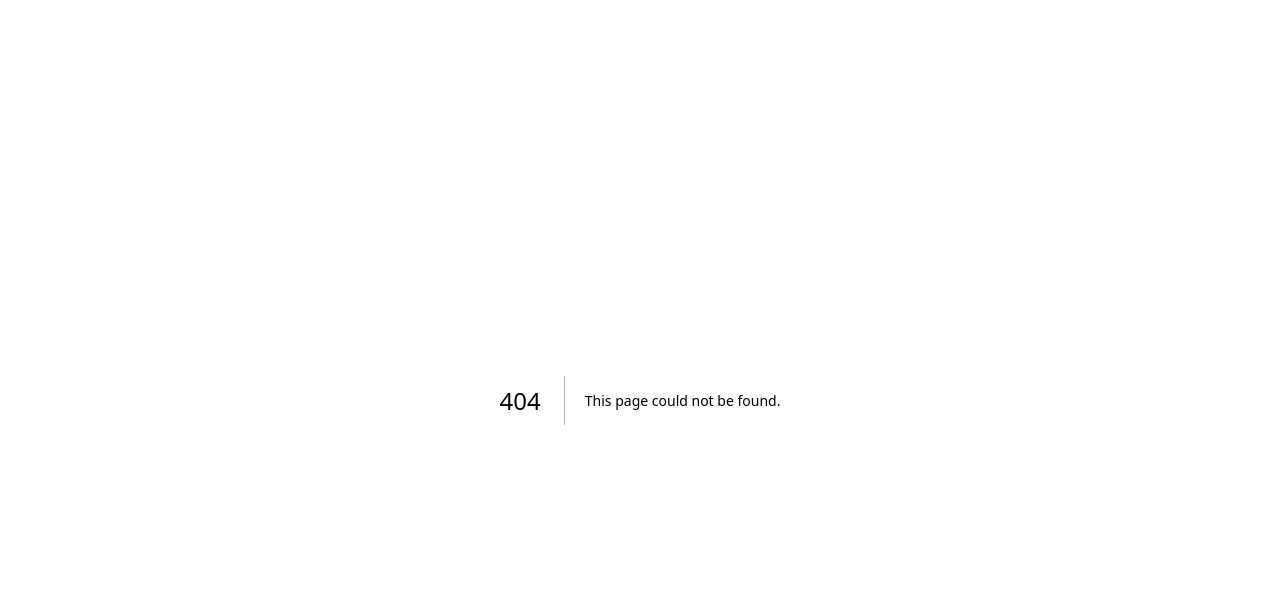
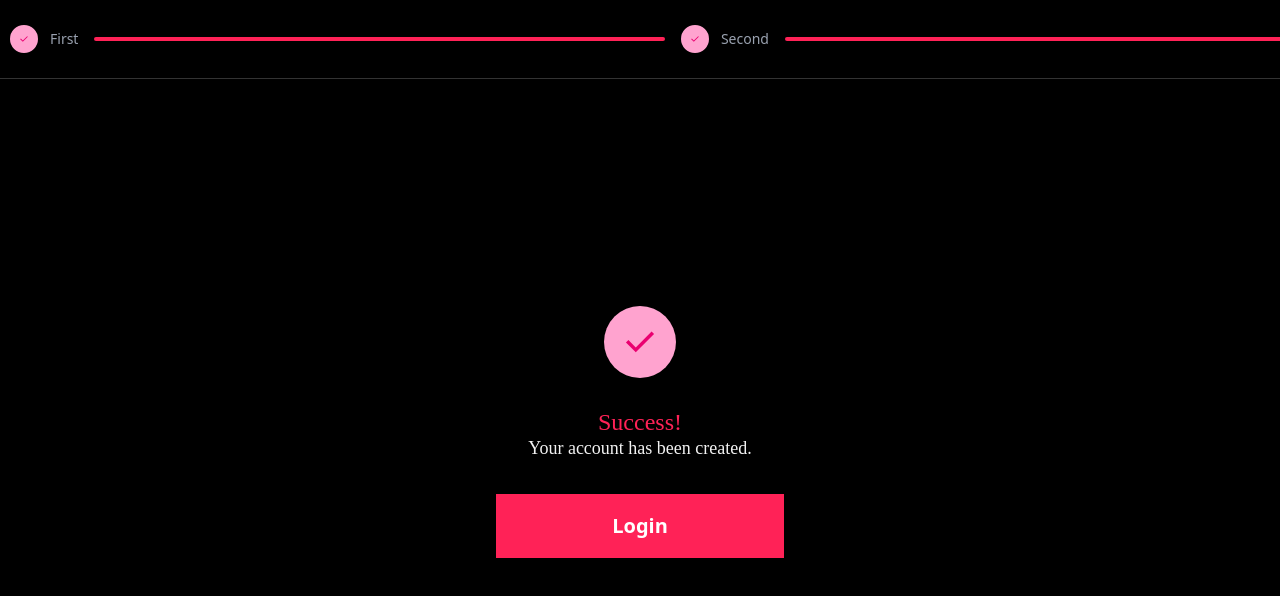
Before and after one commit to 10X-EDU/LeaderBoard-Frontend, a Next.js app: page /sign-up/3 in a window 1280 px wide. Before the commit this address had no page. Shown: the top 596 px of the page. Built offline with nearby package versions, Linux system fonts and the light colour scheme.

Commit message:
Add success page and login button components for user account creation confirmation

```diff
--- /dev/null
+++ b/src/app/(auth)/sign-up/3/page.tsx
@@ -0,0 +1,21 @@
+import LoginButton from '@/components/login-button'
+import SubmitButton from '@/components/submit-button'
+import React from 'react'
+
+const page = () => {
+    return (
+        <div className="fixed w-screen h-screen left-0 flex items-center justify-center bg-black text-white">
+            <div className='flex flex-col items-center justify-center gap-8 w-2xs'>
+                <span className="flex w-[72px] h-[72px] p-[6px] flex-col justify-center items-center gap-[10px] aspect-square rounded-[64px] bg-[#FFA3CF]">
+                    <img src={"/assets/done.svg"} alt="Done" className="w-[44px] h-[44px] flex-shrink-0 aspect-square" />
+                </span>
+                <div className='flex flex-col items-center'>
+                    <span className="text-[#FF2257] text-center font-[Tektur] text-[24px] font-medium leading-[100%]">Success!</span>
+                    <p className="text-[#F2F2F2] font-[Share_Tech] text-[18px] font-normal leading-[28px]">Your account has been created.</p>
+                </div>
+                <LoginButton />
+            </div>
+        </div>)
+}
+
+export default page
--- /dev/null
+++ b/src/components/login-button.tsx
@@ -0,0 +1,20 @@
+'use client'
+import { useRouter } from 'next/navigation'
+import React from 'react'
+
+const LoginButton = () => {
+    const router = useRouter();
+    return (
+        <div className='w-full'>
+            <button
+                onClick={() => router.push('/sign-in')}
+                type="button"
+                className="cursor-pointer w-full bg-[#FF2257] py-4.5 text-xl text-white font-semibold hover:translate-x-1.5 hover:-translate-y-0.5 transition disabled:bg-slate-600"
+            >
+                Login
+            </button>
+        </div>
+    )
+}
+
+export default LoginButton
```
